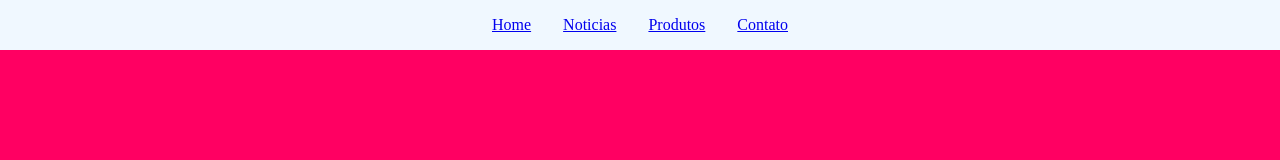
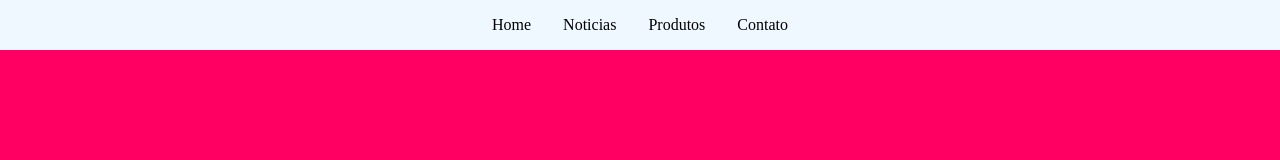
Before and after one commit to thays-fernanda-mergulhao/menuDeNavegacao1b, a plain HTML site: page index.html in a window 1280 px wide. Drawn offline with Linux system fonts and the light colour scheme.

Commit message:
masbjhbdshbjhmsd

```diff
--- a/index.html
+++ b/index.html
@@ -43,6 +43,11 @@
         li{
             padding: 1em;
         }
+
+        li a{
+            text-decoration: none;
+            color:black ;
+        }
     </style>
 </head>
 
```
